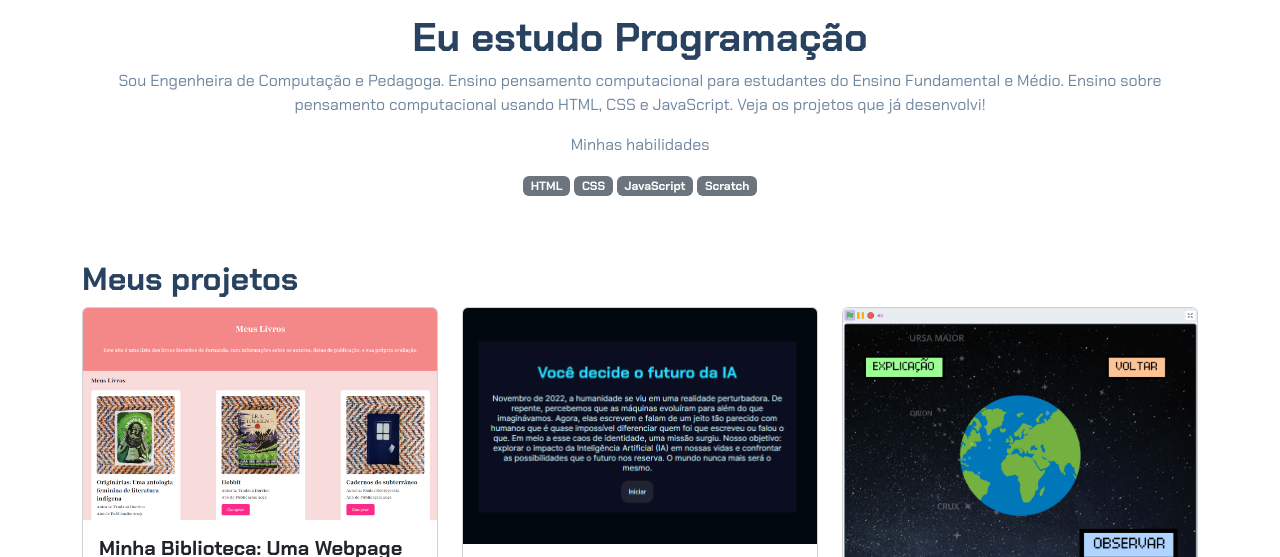
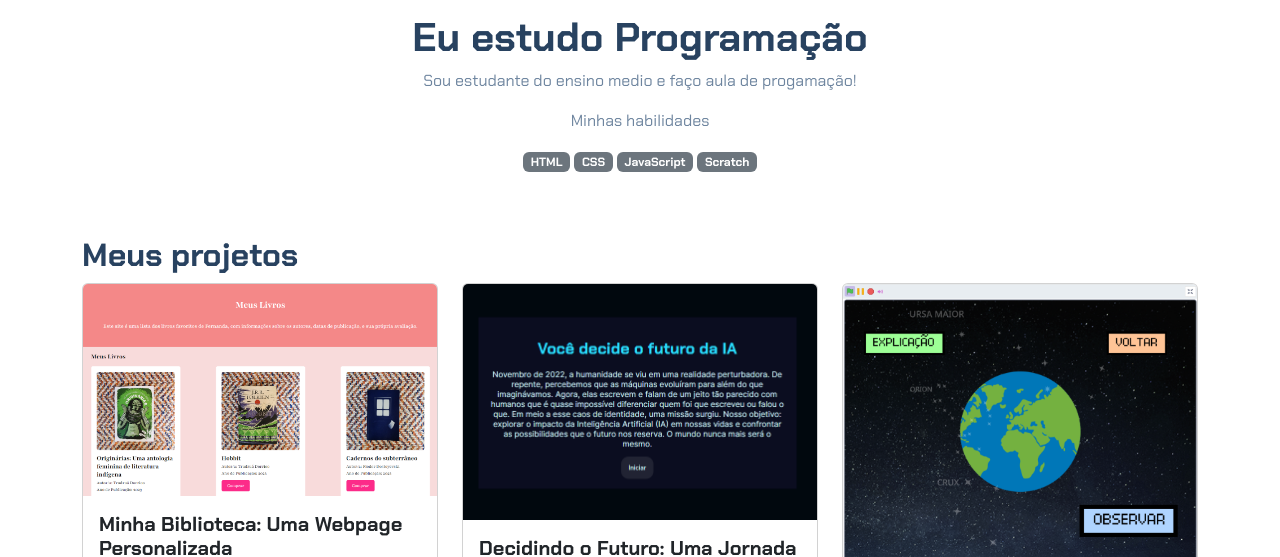
Before and after one commit to marialuisada03/portifolio, a plain HTML site: page index.html in a window 1280 px wide. Shown: the part 183-740 px from the top of the page. Drawn offline with nearby package versions, Linux system fonts and the light colour scheme.

Commit message:
Update index.html

```diff
--- a/index.html
+++ b/index.html
@@ -16,9 +16,7 @@
             srcset="">
         <p class="lead">Eu sou a maria</p>
         <h1>Eu estudo Programação</h1>
-        <p>Sou Engenheira de Computação e Pedagoga. Ensino pensamento computacional para estudantes do Ensino
-            Fundamental e Médio. Ensino sobre pensamento computacional usando HTML, CSS e JavaScript. Veja os projetos
-            que já desenvolvi!</p>
+        <p>Sou estudante do ensino medio e faço  aula de progamação!</p>
         <p>Minhas habilidades</p>
         <div>
             <p class="badge bg-secondary">HTML</p>
```
